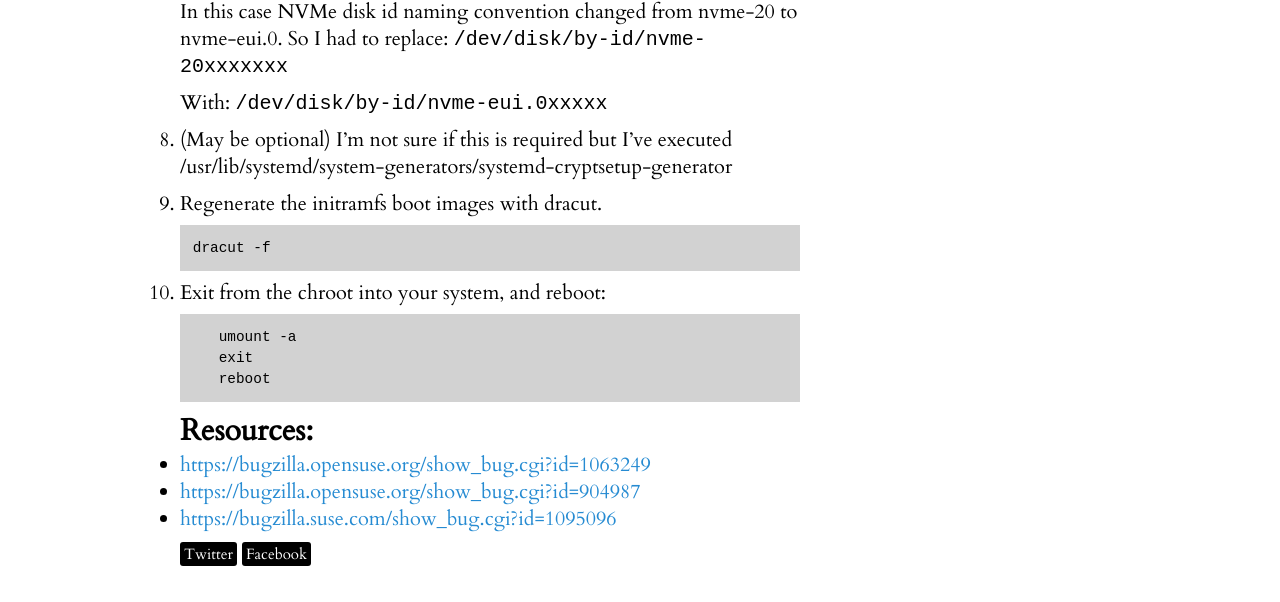
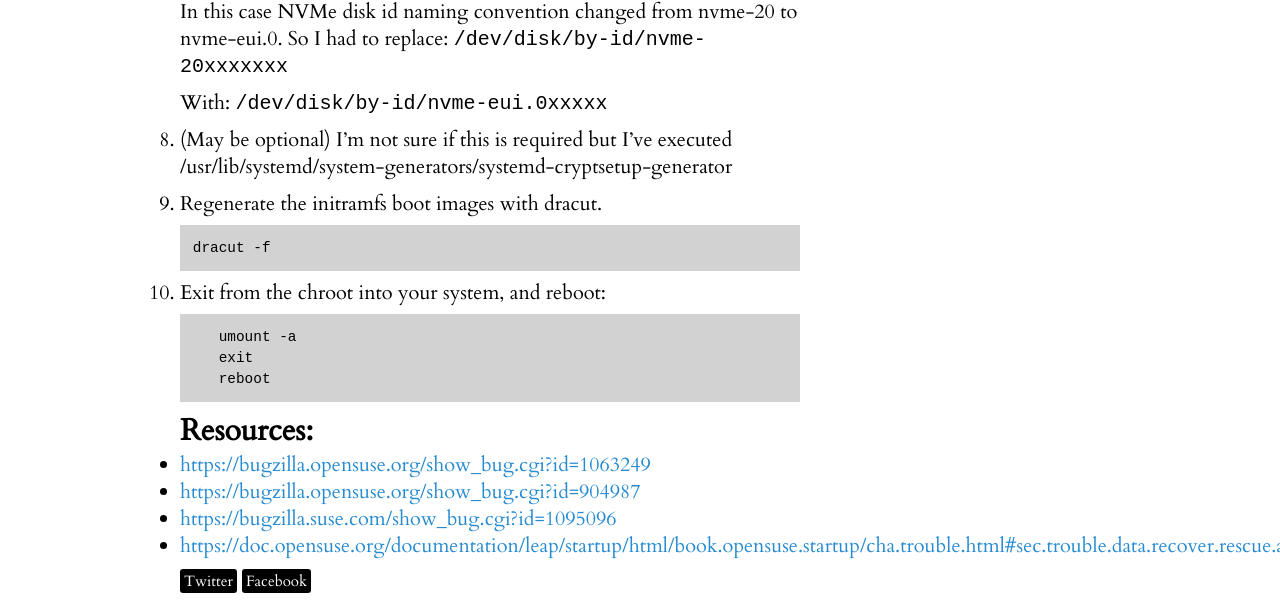
Before and after one commit to DariuszOstolski/dariuszostolski.github.io, a Jekyll site: the page built from _posts/2018-06-03-opensuse-wont-boot.md, in a window 1280 px wide and 900 px high, scrolled down 3206 px, cut to the strip 0-602 px from the top of the window. Built offline with Jekyll 4.4.1, drawn with Linux system fonts in a browser that asks for light colours; some web fonts are replaced; some of the changed lines change nothing that is shown.

Commit message:
Tests with image style

```diff
--- a/_posts/2018-06-03-opensuse-wont-boot.md
+++ b/_posts/2018-06-03-opensuse-wont-boot.md
@@ -126,3 +126,4 @@ Here is a short instruction step by step howto fix unbootable system:
 * [https://bugzilla.opensuse.org/show_bug.cgi?id=1063249](https://bugzilla.opensuse.org/show_bug.cgi?id=1063249)
 * [https://bugzilla.opensuse.org/show_bug.cgi?id=904987](https://bugzilla.opensuse.org/show_bug.cgi?id=904987)
 * [https://bugzilla.suse.com/show_bug.cgi?id=1095096](https://bugzilla.suse.com/show_bug.cgi?id=1095096)
+* [https://doc.opensuse.org/documentation/leap/startup/html/book.opensuse.startup/cha.trouble.html#sec.trouble.data.recover.rescue.access](https://doc.opensuse.org/documentation/leap/startup/html/book.opensuse.startup/cha.trouble.html#sec.trouble.data.recover.rescue.access)
```
